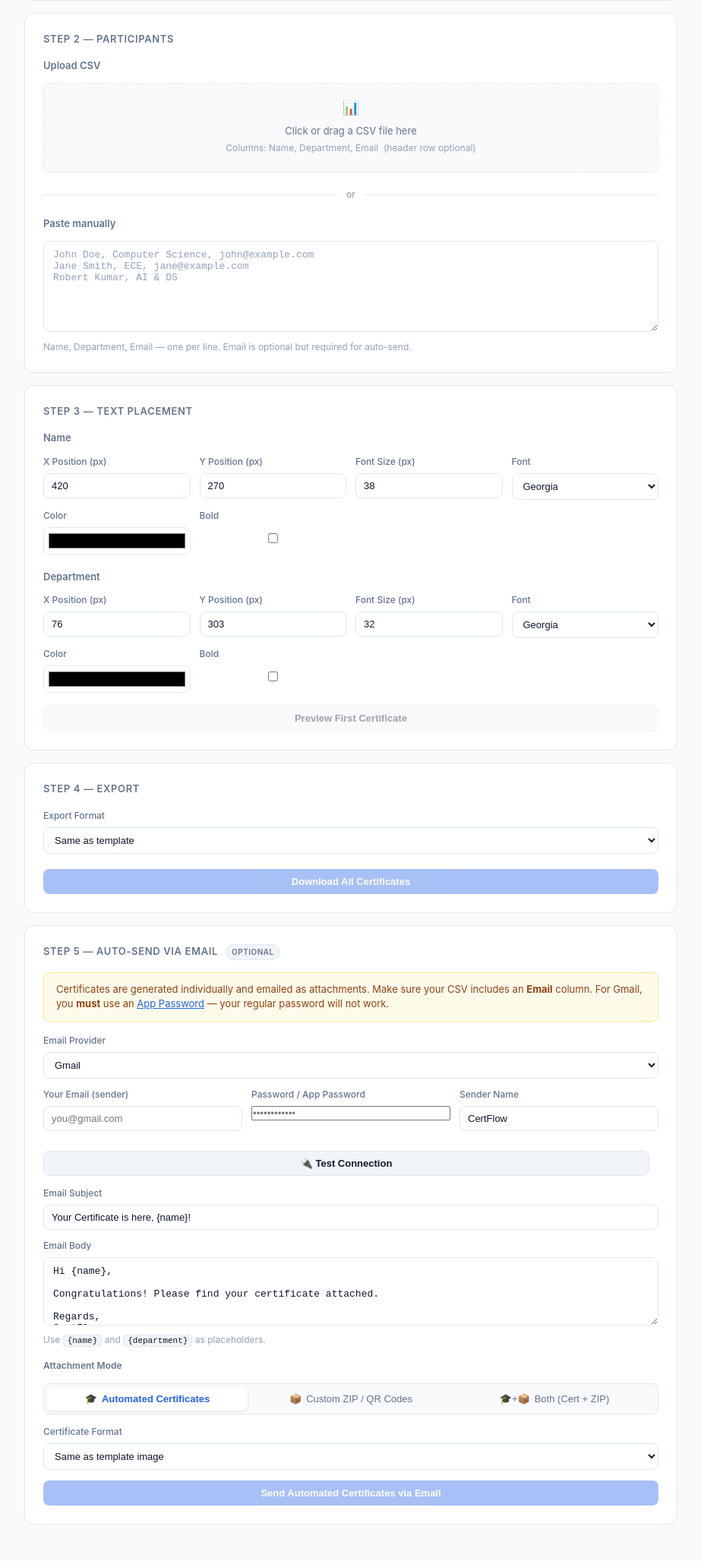
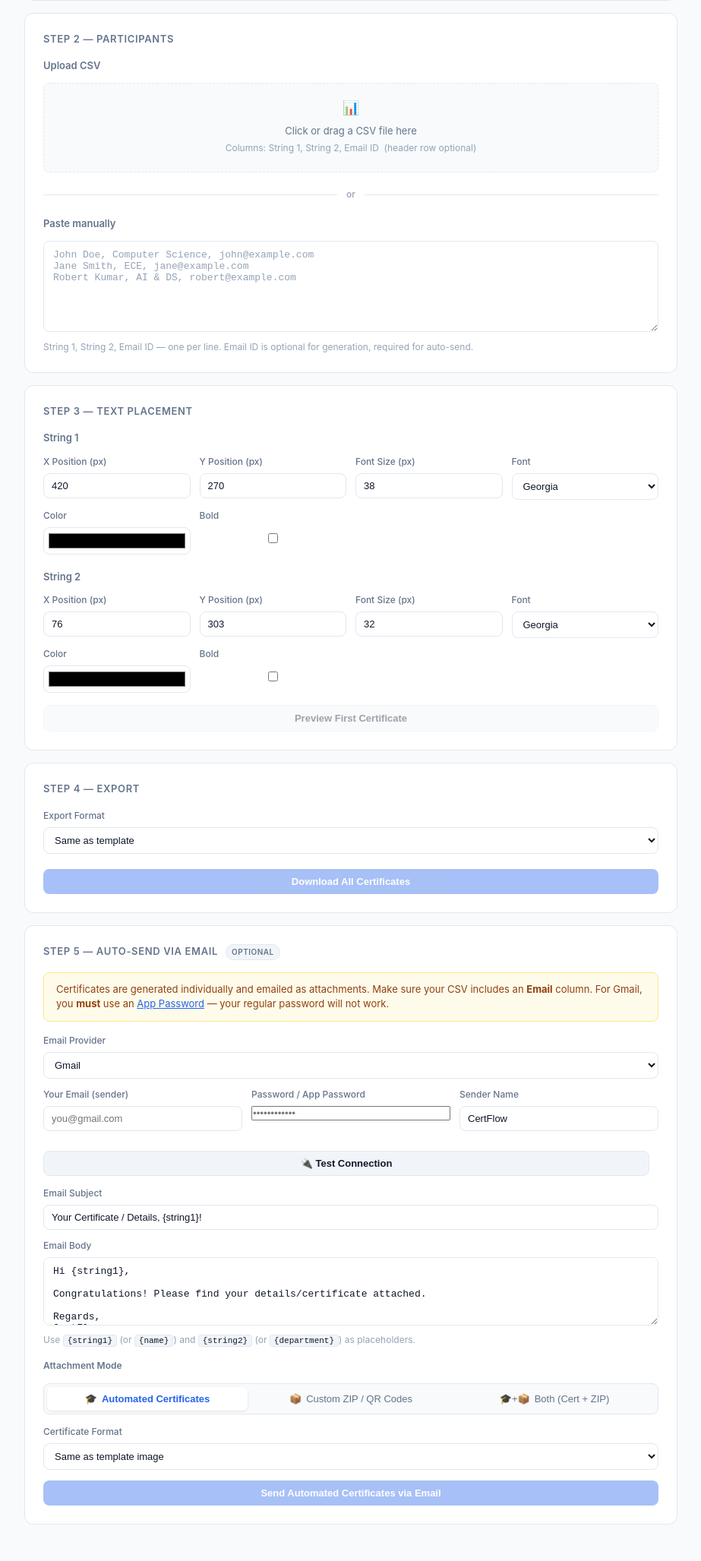
Before and after one commit to Dreadonyx/certflow, a Flask app: page / in a window 1280 px wide. Shown: the part 368-2423 px from the top of the page at 76% size, without its empty margins (178-1101 px from the left). Run offline with Flask 3, Linux system fonts and the light colour scheme.

Commit message:
commit : naming fix

```diff
--- a/app.py
+++ b/app.py
@@ -99,8 +99,8 @@ def decode_template(template_data):
     return image, pil_format, ext
 
 
-def draw_certificate(template_image, name, department, settings):
-    """Overlay name + department text on a copy of the template."""
+def draw_certificate(template_image, str1, str2, settings):
+    """Overlay string 1 + string 2 text on a copy of the template."""
     cert = template_image.copy()
     draw = ImageDraw.Draw(cert)
 
@@ -111,11 +111,11 @@ def draw_certificate(template_image, name, department, settings):
 
     draw.text(
         (int(settings.get('nameX', 420)), int(settings.get('nameY', 270))),
-        name, fill=hex_to_rgb(settings.get('nameColor', '#000000')), font=name_font,
+        str1, fill=hex_to_rgb(settings.get('nameColor', '#000000')), font=name_font,
     )
     draw.text(
         (int(settings.get('deptX', 76)), int(settings.get('deptY', 303))),
-        department, fill=hex_to_rgb(settings.get('deptColor', '#000000')), font=dept_font,
+        str2, fill=hex_to_rgb(settings.get('deptColor', '#000000')), font=dept_font,
     )
     return cert
 
@@ -308,7 +308,7 @@ def bulk_editor():
 
 @app.route('/parse-csv', methods=['POST'])
 def parse_csv():
-    """Parse CSV → [{name, department, email}, …]"""
+    """Parse CSV → [{string1, string2, email}, …]"""
     try:
         if 'csvFile' not in request.files or request.files['csvFile'].filename == '':
             return jsonify({'success': False, 'error': 'No file uploaded'}), 400
@@ -317,16 +317,21 @@ def parse_csv():
         rows = list(csv.reader(stream))
 
         # Auto-detect header row
-        if rows and rows[0] and rows[0][0].strip().lower() in ('name', 'participant'):
+        if rows and rows[0] and rows[0][0].strip().lower() in ('name', 'participant', 'string1', 'string 1', 'str1'):
             rows = rows[1:]
 
         participants = []
         for row in rows:
             if row and row[0].strip():
+                str1 = row[0].strip()
+                str2 = row[1].strip() if len(row) > 1 else ''
+                email = row[2].strip() if len(row) > 2 else ''
                 participants.append({
-                    'name':       row[0].strip(),
-                    'department': row[1].strip() if len(row) > 1 else '',
-                    'email':      row[2].strip() if len(row) > 2 else '',
+                    'string1':    str1,
+                    'string2':    str2,
+                    'name':       str1,
+                    'department': str2,
+                    'email':      email,
                 })
 
         return jsonify({'success': True, 'participants': participants, 'count': len(participants)})
@@ -386,7 +391,9 @@ def generate_certificate():
     try:
         data = request.json
         template_image, pil_format, ext = decode_template(data['template'])
-        cert = draw_certificate(template_image, data.get('name', ''), data.get('department', ''), data)
+        str1 = data.get('string1') or data.get('name', '')
+        str2 = data.get('string2') or data.get('department', '')
+        cert = draw_certificate(template_image, str1, str2, data)
         img_bytes = image_to_bytes(cert, pil_format)
         mime = 'image/jpeg' if ext == 'jpg' else f'image/{ext}'
         return jsonify({
@@ -412,7 +419,9 @@ def generate_batch():
 
         certs = []
         for p in participants:
-            c = draw_certificate(template_image, p['name'], p.get('department', ''), settings)
+            str1 = p.get('string1') or p.get('name', '')
+            str2 = p.get('string2') or p.get('department', '')
+            c = draw_certificate(template_image, str1, str2, settings)
             if pil_format in ('JPEG', 'PDF') and c.mode in ('RGBA', 'P'):
                 c = c.convert('RGB')
             certs.append(c)
@@ -598,29 +607,31 @@ def send_certificates():
 
             for i, p in enumerate(participants):
                 email_addr = (p.get('email') or '').strip()
-                p_name = p.get('name', '')
-                p_dept = p.get('department', '')
+                p_str1 = p.get('string1') or p.get('name', '')
+                p_str2 = p.get('string2') or p.get('department', '')
                 if not email_addr:
                     skipped += 1
-                    yield f"data: {json.dumps({'type': 'skip', 'name': p_name, 'reason': 'no email'})}\n\n"
+                    yield f"data: {json.dumps({'type': 'skip', 'name': p_str1, 'reason': 'no email'})}\n\n"
                     continue
 
                 try:
                     # Live status update before sending payload
-                    progress_msg = f"Sending {i + 1}/{total}: {p_name} ({email_addr})..."
-                    yield f"data: {json.dumps({'type': 'progress', 'name': p_name, 'email': email_addr, 'index': i + 1, 'total': total, 'message': progress_msg})}\n\n"
+                    progress_msg = f"Sending {i + 1}/{total}: {p_str1} ({email_addr})..."
+                    yield f"data: {json.dumps({'type': 'progress', 'name': p_str1, 'email': email_addr, 'index': i + 1, 'total': total, 'message': progress_msg})}\n\n"
 
-                    personal_body = body.replace('{name}', p_name).replace('{department}', p_dept)
+                    personal_body = body.replace('{string1}', p_str1).replace('{name}', p_str1)\
+                                        .replace('{string2}', p_str2).replace('{department}', p_str2)
 
                     msg = MIMEMultipart()
                     msg['From']    = f'{from_name} <{smtp_user}>'
                     msg['To']      = email_addr
-                    msg['Subject'] = subject.replace('{name}', p_name).replace('{department}', p_dept)
+                    msg['Subject'] = subject.replace('{string1}', p_str1).replace('{name}', p_str1)\
+                                            .replace('{string2}', p_str2).replace('{department}', p_str2)
                     msg.attach(MIMEText(personal_body, 'plain', 'utf-8'))
 
                     # Generate and attach certificate if template was provided
                     if has_template and template_image:
-                        cert = draw_certificate(template_image, p_name, p_dept, settings)
+                        cert = draw_certificate(template_image, p_str1, p_str2, settings)
 
                         # Convert to chosen attachment format
                         if out_fmt == 'PDF':
@@ -632,7 +643,7 @@ def send_certificates():
                         else:
                             cert_bytes = image_to_bytes(cert, out_fmt)
 
-                        attach_name = f"{p_name.replace(' ', '_')}_certificate.{out_ext}"
+                        attach_name = f"{p_str1.replace(' ', '_')}_certificate.{out_ext}"
                         attachment = MIMEApplication(cert_bytes, Name=attach_name)
                         attachment['Content-Disposition'] = f'attachment; filename="{attach_name}"'
                         msg.attach(attachment)
--- a/templates/index.html
+++ b/templates/index.html
@@ -43,7 +43,7 @@
             <div class="upload-area" id="csvUpload" style="padding: 18px;">
                 <span class="upload-icon" style="font-size:18px;">📊</span>
                 <p>Click or drag a CSV file here</p>
-                <p class="hint">Columns: Name, Department, Email &nbsp;(header row optional)</p>
+                <p class="hint">Columns: String 1, String 2, Email ID &nbsp;(header row optional)</p>
                 <input type="file" id="csvFile" accept=".csv">
             </div>
             <div id="csvStatus" style="display:none;">
@@ -55,15 +55,15 @@
             <h3>Paste manually</h3>
             <textarea id="participantData" placeholder="John Doe, Computer Science, john@example.com
 Jane Smith, ECE, jane@example.com
-Robert Kumar, AI &amp; DS"></textarea>
-            <p style="margin-top:6px; font-size:12px; color:var(--text-muted);">Name, Department, Email — one per line. Email is optional but required for auto-send.</p>
+Robert Kumar, AI &amp; DS, robert@example.com"></textarea>
+            <p style="margin-top:6px; font-size:12px; color:var(--text-muted);">String 1, String 2, Email ID — one per line. Email ID is optional for generation, required for auto-send.</p>
         </div>
 
         <!-- Step 3: Text placement -->
         <div class="section">
             <div class="section-title">Step 3 — Text Placement</div>
 
-            <h3>Name</h3>
+            <h3>String 1</h3>
             <div class="controls">
                 <div class="control-group">
                     <label>X Position (px)</label>
@@ -95,7 +95,7 @@ Robert Kumar, AI &amp; DS"></textarea>
                 </div>
             </div>
 
-            <h3>Department</h3>
+            <h3>String 2</h3>
             <div class="controls">
                 <div class="control-group">
                     <label>X Position (px)</label>
@@ -219,18 +219,18 @@ Robert Kumar, AI &amp; DS"></textarea>
             <div class="controls" style="margin-top:14px;">
                 <div class="control-group" style="grid-column: 1 / -1;">
                     <label>Email Subject</label>
-                    <input type="text" id="emailSubject" value="Your Certificate is here, {name}!">
+                    <input type="text" id="emailSubject" value="Your Certificate / Details, {string1}!">
                 </div>
             </div>
             <div class="control-group" style="margin-top:12px;">
                 <label>Email Body</label>
-                <textarea id="emailBody" style="min-height:90px;">Hi {name},
+                <textarea id="emailBody" style="min-height:90px;">Hi {string1},
 
-Congratulations! Please find your certificate attached.
+Congratulations! Please find your details/certificate attached.
 
 Regards,
 CertFlow</textarea>
-                <p style="margin-top:4px; font-size:12px; color:var(--text-muted);">Use <code>{name}</code> and <code>{department}</code> as placeholders.</p>
+                <p style="margin-top:4px; font-size:12px; color:var(--text-muted);">Use <code>{string1}</code> (or <code>{name}</code>) and <code>{string2}</code> (or <code>{department}</code>) as placeholders.</p>
             </div>
 
             <!-- Email Attachment Mode Switcher -->
@@ -446,8 +446,11 @@ CertFlow</textarea>
             if (!raw) return [];
             return raw.split('\n').filter(l => l.trim()).map(line => {
                 const parts = line.split(',').map(p => p.trim());
-                return { name: parts[0] || '', department: parts[1] || '', email: parts[2] || '' };
-            }).filter(p => p.name);
+                const str1 = parts[0] || '';
+                const str2 = parts[1] || '';
+                const email = parts[2] || '';
+                return { string1: str1, string2: str2, name: str1, department: str2, email: email };
+            }).filter(p => p.string1 || p.name);
         }
 
         function getSettings() {
```
